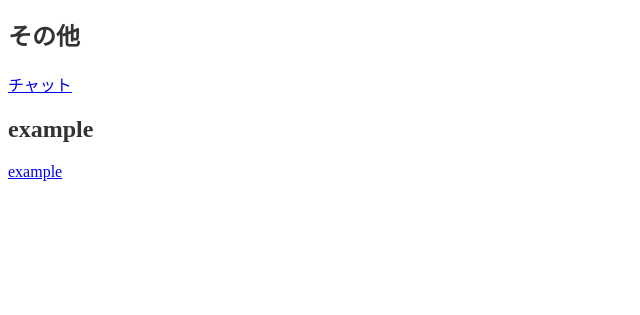
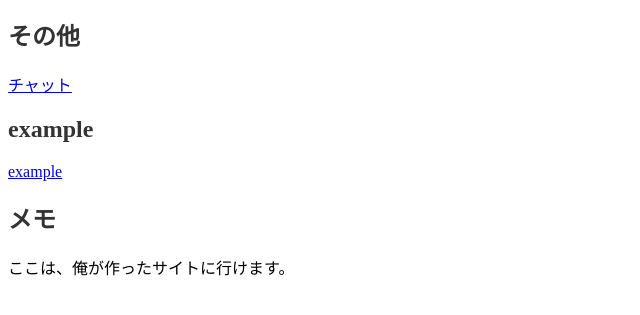
Before and after one commit to ffff-22/ws, a plain HTML site: page index.html in a window 1280 px wide. Shown: the part 127-442 px from the top of the page, without its empty margins (0-640 px from the left). Drawn offline with Linux system fonts and the light colour scheme.

Commit message:
Update index.html

```diff
--- a/index.html
+++ b/index.html
@@ -20,5 +20,7 @@
   <a href="https://ffff-22.github.io/chat/">チャット</a>
   <h2 id="example">example</h2>
   <a href="https://example.com/">example</a>
+  <h2>メモ</h2>
+  <p>ここは、俺が作ったサイトに行けます。</p>
 </body>
 </html>
```
